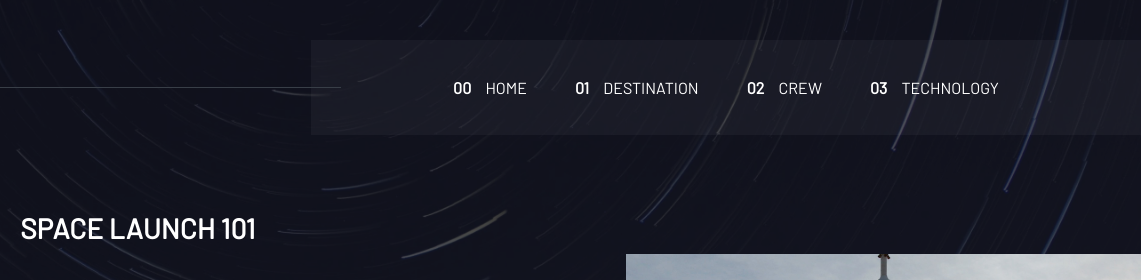
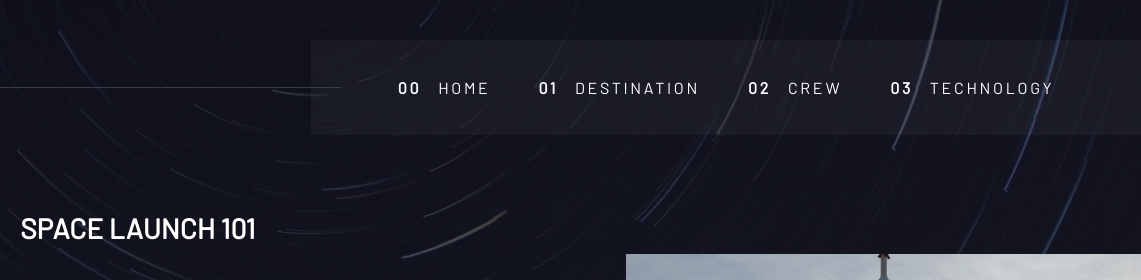
Before and after one commit to raximov77/Moon-project, a plain HTML site: page technology.html in a window 1280 px wide. Shown: the top 280 px of the page, 139-1280 px from the left. Drawn offline with Linux system fonts and the light colour scheme.

Commit message:
add page

```diff
--- a/scss/blocks/_ikrom.scss
+++ b/scss/blocks/_ikrom.scss
@@ -33,6 +33,7 @@
 .space__link {
     @include textStyle($FW:400,$FS:16px,$LH:19px,$CASE:uppercase,$MB:0,$CLR:$white-color);
     font-family: 'Barlow';/* add */
+    letter-spacing: 2.7px;
     position: relative;
     & > span{
         @include textStyle($FW:700,$FS:16px,$LH:19px,$CASE:uppercase,$MB:0,$CLR:$white-color);
```
Also changed, not shown: css/main.css, 1 other file.
